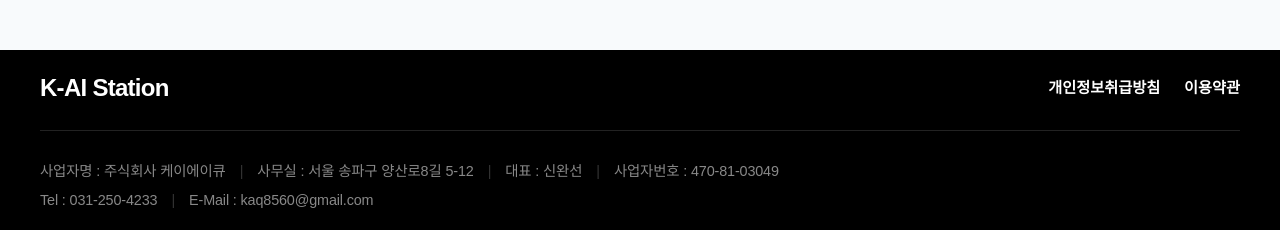
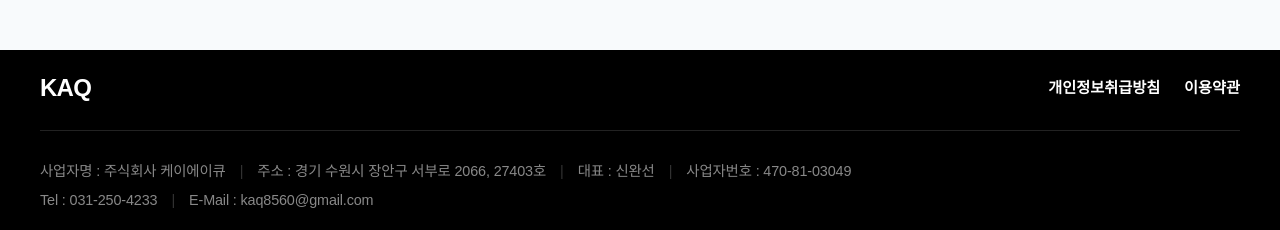
Before and after one commit to ghjkl90/kaq-main, a Next.js app: page / in a window 1280 px wide. Shown: the part 2569-2799 px from the top of the page. Built offline with nearby package versions, Linux system fonts and the light colour scheme.

Commit message:
footer 내용 수정.

```diff
--- a/app/components/Footer.js
+++ b/app/components/Footer.js
@@ -9,7 +9,7 @@ export default function Footer() {
     >
       <div className={styles.footerContainer}>
         <div className={styles.footerTop}>
-          <div className={styles.footerLogo}>K-AI Station</div>
+          <div className={styles.footerLogo}>KAQ</div>
 
           <div className={styles.footerLinks}>
             <a href="#privacy">개인정보취급방침</a>
@@ -21,7 +21,7 @@ export default function Footer() {
           <div className={styles.infoRow}>
             <span>사업자명 : 주식회사 케이에이큐</span>
             <span className={styles.divider}>|</span>
-            <span>사무실 : 서울 송파구 양산로8길 5-12</span>
+            <span>주소 : 경기 수원시 장안구 서부로 2066, 27403호</span>
             <span className={styles.divider}>|</span>
             <span>대표 : 신완선</span>
             <span className={styles.divider}>|</span>
```
